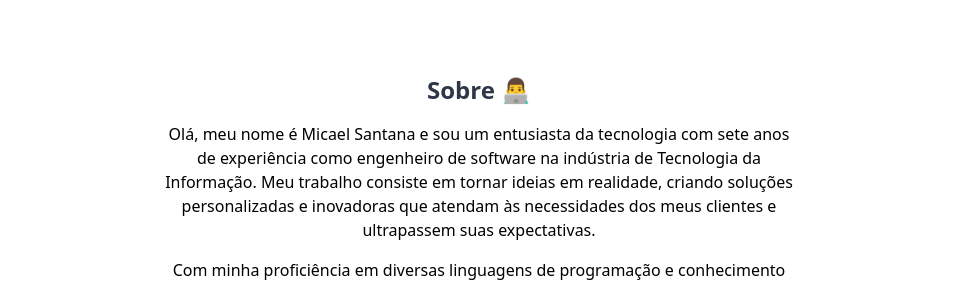
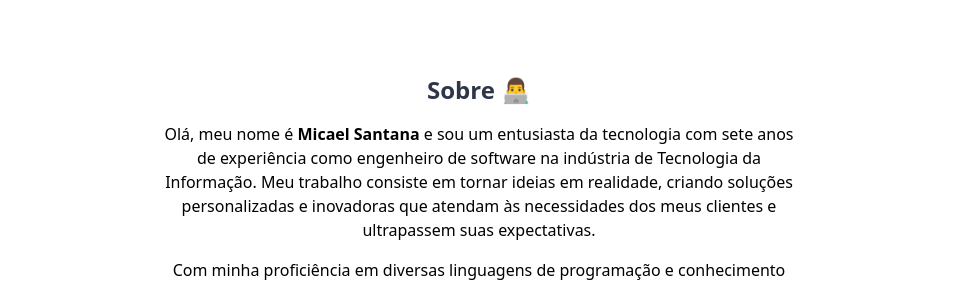
Before and after one commit to micaelparadox/portfolio-vue, a Vue app: page /about in a window 1280 px wide. Shown: the part 1760-2046 px from the top of the page, without its empty margins (161-1119 px from the left). Built offline with nearby package versions, Linux system fonts and the light colour scheme.

Commit message:
deixa eu botar meu boneco

```diff
--- a/src/components/AboutSection.vue
+++ b/src/components/AboutSection.vue
@@ -3,8 +3,10 @@
         <h3 class="text-lg font-semibold mb-4">Sobre 👨‍💻</h3>
         <div class="about-paragraph">
             <p>
-                Olá, meu nome é Micael Santana e sou um entusiasta da tecnologia com sete anos de experiência como
-                engenheiro de software na indústria de Tecnologia da Informação. Meu trabalho consiste em tornar ideias em
+                Olá, meu nome é <strong>Micael Santana</strong> e sou um entusiasta da tecnologia com sete anos de
+                experiência como
+                engenheiro de software na indústria de Tecnologia da Informação. Meu trabalho consiste em tornar
+                ideias em
                 realidade, criando soluções personalizadas e inovadoras que atendam às necessidades dos meus clientes e
                 ultrapassem suas expectativas.
             </p>
@@ -48,10 +50,11 @@
 .text-lg {
     font-size: 1.5rem;
     line-height: 2rem;
-    font-weight: 600;
+    font-weight: bold;
+    /* Changed from 600 to bold */
     color: #2d3748;
-    /* verde */
 }
+
 
 .text-sm {
     font-size: 0.875rem;
```
Also changed, not shown: src/assets/alo.jpeg (added).
